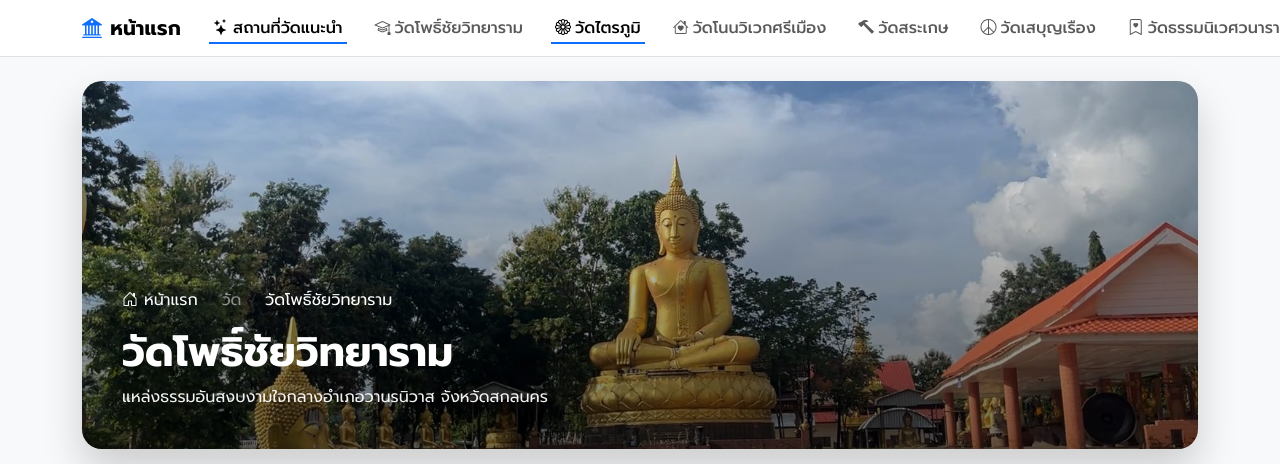
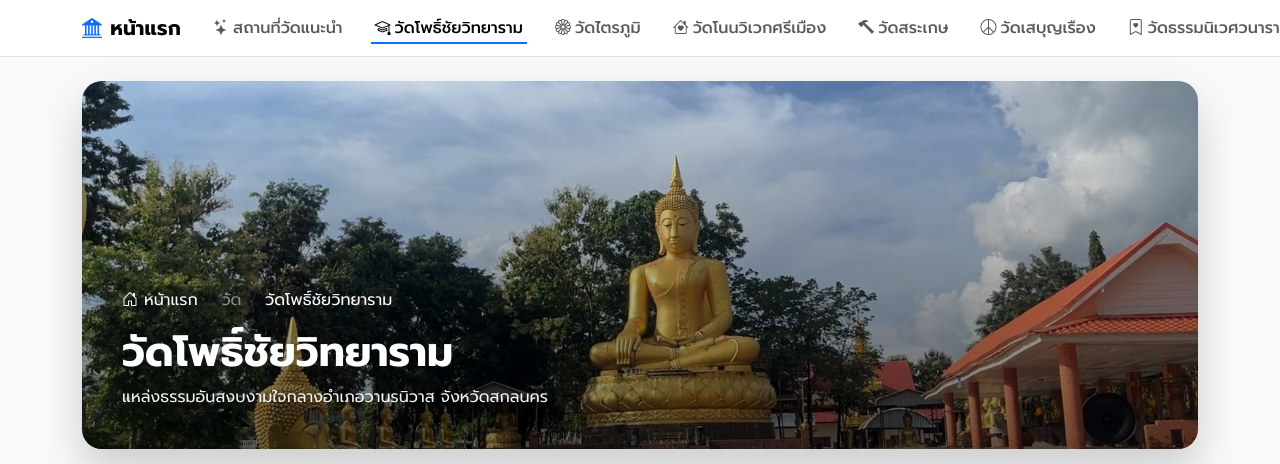
Before and after one commit to Oha-obby159/weerapat19ruaysab6-3, a plain HTML site: page 2.html in a window 1280 px wide. Shown: the top 464 px of the page. Drawn offline with nearby package versions, Linux system fonts and the light colour scheme.

Commit message:
Update 2.html

```diff
--- a/2.html
+++ b/2.html
@@ -194,11 +194,11 @@
                     class="navbar-toggler-icon"></span></button>
             <div class="collapse navbar-collapse" id="navMain">
                 <ul class="navbar-nav me-auto mb-2 mb-lg-0 flex-row flex-nowrap overflow-auto">
-                    <li class="nav-item"><a class="nav-link px-3 text-nowrap active" href="1.html"><i
+                    <li class="nav-item"><a class="nav-link px-3 text-nowrap " href="1.html"><i
                                 class="bi bi-stars me-1"></i>สถานที่วัดแนะนำ</a></li>
-                    <li class="nav-item"><a class="nav-link px-3 text-nowrap " href="2.html"><i
+                    <li class="nav-item"><a class="nav-link px-3 text-nowrap active" href="2.html"><i
                                 class="bi bi-mortarboard me-1"></i>วัดโพธิ์ชัยวิทยาราม</a></li>
-                    <li class="nav-item"><a class="nav-link px-3 text-nowrap active" href="3.html"><i
+                    <li class="nav-item"><a class="nav-link px-3 text-nowrap " href="3.html"><i
                                 class="bi bi-flower1 me-1"></i>วัดไตรภูมิ</a></li>
                     <li class="nav-item"><a class="nav-link px-3 text-nowrap" href="4.html"><i
                                 class="bi bi-house-heart me-1"></i>วัดโนนวิเวกศรีเมือง</a></li>
@@ -392,4 +392,5 @@
     </script>
 </body>
 
+
 </html>
```
